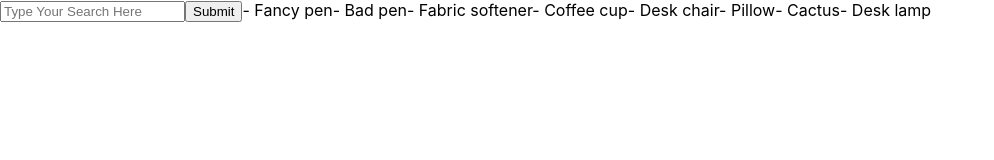
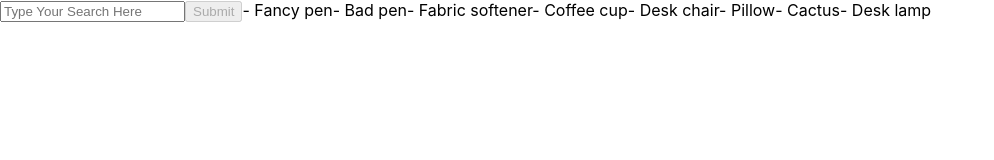
Before and after one commit to laurelthorburn/shopify-task, a React (Create React App) app: page / in a window 1280 px wide. Shown: the top 160 px of the page, without its empty margins (0-994 px from the left). Built offline with nearby package versions, Linux system fonts and the light colour scheme.

Commit message:
Disbaled btn if no userinput in search form

```diff
--- a/src/App.js
+++ b/src/App.js
@@ -65,7 +65,7 @@ function App() {
     <>
       <form onSubmit={handleUserInput}>
         <input onChange={(e) => setClient(e.target.value)}placeholder="Type Your Search Here" />
-        <button>Submit</button>
+        <button disabled={!clientInput}>Submit</button>
         {products.map((product) => `- ${product.name}`)}
       </form>
     </>
```
